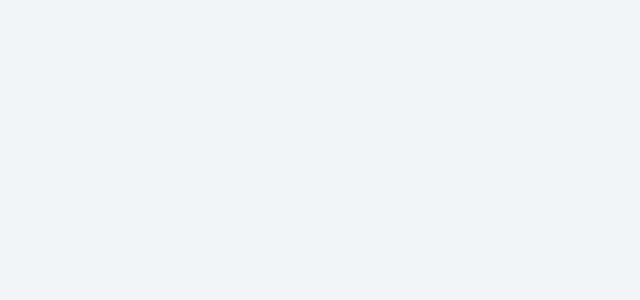
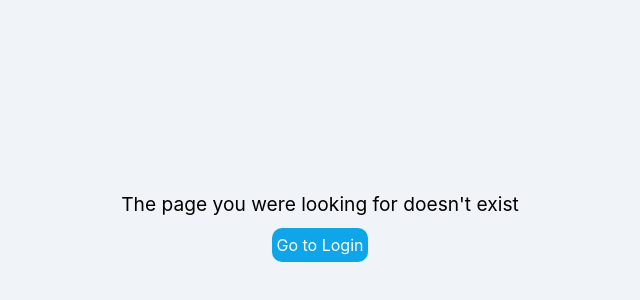
Before and after one commit to postdicom/cloud-pacs-react-dotnet, a React (Vite) app in the folder cloudpacs-frontend/: page / in a window 1280 px wide. Before the commit this address had no page. Shown: the part 174-474 px from the top of the page, without its empty margins (320-960 px from the left). Built offline with nearby package versions, Linux system fonts and the light colour scheme; what @cornerstonejs/core would draw is missing.

Commit message:
feat: fixed the scroll in study list and added page not found

```diff
--- a/cloudpacs-frontend/src/App.tsx
+++ b/cloudpacs-frontend/src/App.tsx
@@ -9,6 +9,7 @@ import StudyList from './pages/studyList'
 import PatientList from './pages/patientList'
 import Upload from './pages/upload'
 import Cornerstone from './pages/cornerstone';
+import NotFound from './pages/pageNotFound';
 
 function App() {
   const [files, setFiles] = useState<File[]>([]);
@@ -25,6 +26,7 @@ function App() {
           </Route>
           <Route path="/Register" element={<Register />}></Route>
           <Route path="/Login" element={<Login />}></Route>
+          <Route path="*" element={<NotFound />} />
         </Routes>
 
     </>
--- /dev/null
+++ b/cloudpacs-frontend/src/pages/pageNotFound.tsx
@@ -0,0 +1,20 @@
+import { useNavigate } from "react-router-dom";
+import "../stylesheets/pageNotFound.css"
+
+function NotFound() {
+    const navigate = useNavigate();
+    const login = () => {
+        navigate("/Login");
+    };
+
+    return <>
+        <div id="notFoundContainer">
+            <div id="lostMessage">
+                The page you were looking for doesn't exist
+            </div>
+            <button id="goBackToLogin" onClick={() => login()}> Go to Login </button>
+        </div>
+    </>
+}
+
+export default NotFound
--- a/cloudpacs-frontend/src/pages/studyList.tsx
+++ b/cloudpacs-frontend/src/pages/studyList.tsx
@@ -100,6 +100,7 @@ function Register() {
                 </div>
 
                 {activeTab === "Studies" && (
+
                     <table className="studies-table">
                         <thead>
                             <tr>
@@ -146,6 +147,7 @@ function Register() {
                             ))}
                         </tbody>
                     </table>
+
                 )}
                 {activeTab === "Access Log" && (
                     <div className="access-log-wrapper">
@@ -161,6 +163,7 @@ function Register() {
                                 </select>
                             </div>
                         </div>
+                        <div className="scroll">
                             <table className="studies-table">
                                 <thead>
                                     <tr>
@@ -197,35 +200,9 @@ function Register() {
                                             <td className="time-stamp-cell">{row.timestamp}</td>
                                         </tr>
                                     ))}
-
-                                {/* {accessLog.map((row, index) => (
-                                    <tr key={index}>
-                                        <td className="user-cell">
-                                            {row.user.split(' ').map((text, i) => (
-                                                <span key={i} style={{ marginRight: '4px' }}>{text}</span>
-                                            ))}
-                                        </td>
-                                        <td className="study-cell">{row.study}</td>
-                                        <td>
-                                            <span
-                                                className="action-chip"
-                                                style={{
-                                                    backgroundColor: row.modColor || '#E8EAF6',
-                                                    color: row.modText || '#3F51B5',
-                                                    padding: '4px 12px',
-                                                    borderRadius: '16px',
-                                                    fontWeight: 'bold',
-                                                    fontSize: '0.85rem'
-                                                }}
-                                            >
-                                                {row.action}
-                                            </span>
-                                        </td>
-                                        <td className="time-stamp-cell">{row.timeStamp}</td>
-                                    </tr>
-                                ))} */}
                                 </tbody>
                             </table>
+                        </div>
                         <div style={{ textAlign: 'right', marginTop: '16px', fontSize: '0.85rem', color: '#718096' }}>
                             {usableAuditLog.length} events &middot; append-only log
                         </div>
--- /dev/null
+++ b/cloudpacs-frontend/src/stylesheets/pageNotFound.css
@@ -0,0 +1,18 @@
+#notFoundContainer {
+    display: flex;
+    flex-direction: column;
+    align-items: center;
+}
+
+#lostMessage {
+    font-size: 1.2rem;
+    padding-bottom: 10px;
+}
+
+#goBackToLogin {
+    padding: 5px;
+    background-color: #0ea5e9;
+    color: white;
+    border: none;
+    border-radius: 10px;
+}
--- a/cloudpacs-frontend/src/stylesheets/studylist.css
+++ b/cloudpacs-frontend/src/stylesheets/studylist.css
@@ -16,7 +16,8 @@
   display: flex;
   flex-direction: row;
   align-items: stretch;
-  min-height: 100vh;
+  height: 100vh;
+  overflow: hidden;
   width: 100%;
   background: #eef1f5;
 }
@@ -27,6 +28,7 @@
   flex-direction: column;
   padding: 32px 40px;
   min-width: 0;
+  min-height: 0;
 }
 
 .register-layout .patient-header {
@@ -107,13 +109,24 @@
   border-bottom-color: #2f7de1;
 }
 
+.register-layout .scroll{
+  flex: 1 1 auto;
+  min-height: 0;
+  overflow-x: hidden;
+  table-layout: fixed;
+  height: 100%;
+  margin: 0;
+  overflow-y: scroll;
+  height: 100vh;
+}
+
 .register-layout .studies-table {
   width: 100%;
+  height: 10px;
   table-layout: fixed;
   border-collapse: collapse;
   background: #ffffff;
   border-radius: 0 0 12px 12px;
-  overflow: auto;
   box-shadow: 0 1px 3px rgba(20, 33, 61, 0.06);
 }
 
@@ -211,7 +224,6 @@
 
   .register-layout .studies-table {
     display: block;
-    overflow-x: auto;
   }
   .studySort
   {
```
Also changed, not shown: cloudpacs-frontend/src/services/blobService.tsx (+1 -6 lines). Lines whose indentation alone changed are shown as unchanged.
